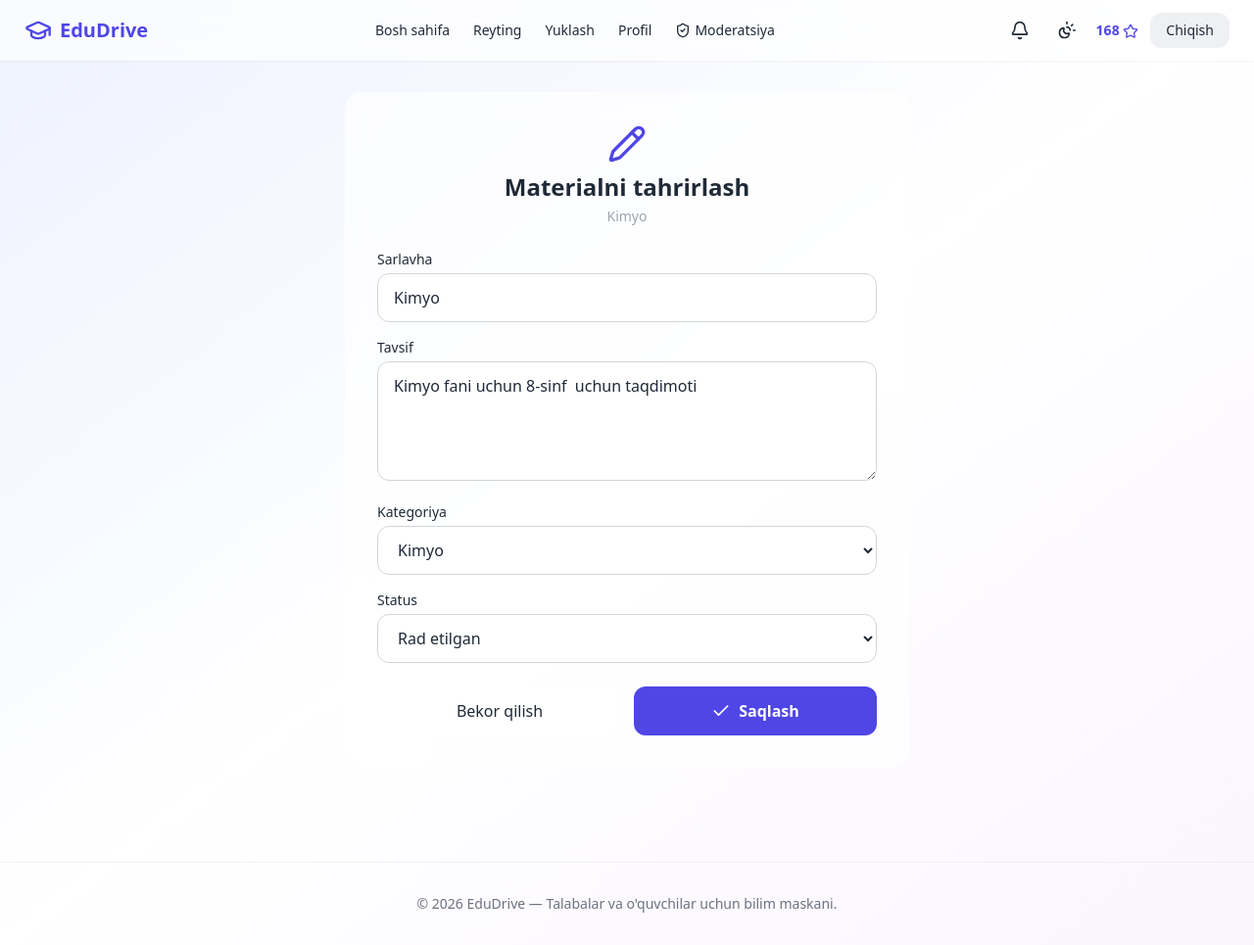
After one commit to Jamoliddin426/EduDrive, a Django app: a page that uses core/templates/base.html in a window 1280 px wide. The commit adds this page. Shown: the whole page at 98% size. Run offline with Django 5.2, Linux system fonts and the light colour scheme; a user stored in the database is signed in; data comes from the database, SQL or seed files in the repository; both versions use the stored data as it was after the commit; some libraries are stand-ins or nearby versions.

```diff
--- a/core/forms.py
+++ b/core/forms.py
@@ -6,7 +6,6 @@ Ro'yxatdan o'tish, kirish, fayl yuklash va sharh qoldirish uchun formalar.
 import io
 import random
 from django import forms
-from django.contrib.auth import get_user_model
 from django.contrib.auth.forms import UserCreationForm
 from django.core.files.base import ContentFile
 from django.utils import timezone
@@ -15,7 +14,6 @@ from django.utils.text import slugify
 from .models import CustomUser, Resource, Review, Category
 from .file_utils import sniff_file_type
 
-User = get_user_model()
 
 INPUT_CLASSES = (
     "w-full rounded-xl border border-gray-300 dark:border-gray-700 "
@@ -25,47 +23,27 @@ INPUT_CLASSES = (
 
 
 class RegisterForm(UserCreationForm):
-    email = forms.EmailField(
-        required=True,
-        label="E-mail pochta",
-        widget=forms.EmailInput(attrs={"placeholder": "example@mail.com"})
-    )
+    email = forms.EmailField(required=True)
     telegram_id = forms.CharField(
         required=False,
-        label="Telegram ID",
-        help_text="Ixtiyoriy: Telegram ID'ingizni kiriting.",
-        widget=forms.TextInput(attrs={"placeholder": " Masalan: 12345678"})
+        help_text="Ixtiyoriy: Telegram ID'ingizni kiriting yoki keyinroq botdan OTP orqali ulang."
     )
 
-    class Meta(UserCreationForm.Meta):
-        model = User
-        fields = ["username", "email"]
+    class Meta:
+        model = CustomUser
+        fields = ["username", "email", "password1", "password2"]
 
     def __init__(self, *args, **kwargs):
         super().__init__(*args, **kwargs)
-        for name, field in self.fields.items():
+        for field in self.fields.values():
             field.widget.attrs.update({"class": INPUT_CLASSES})
-            if name == "username":
-                field.widget.attrs.update({"placeholder": "Foydalanuvchi nomi"})
-
-    def clean_username(self):
-        username = self.cleaned_data.get("username")
-        if User.objects.filter(username=username).exists():
-            raise forms.ValidationError("Ushbu foydalanuvchi nomi (username) allaqachon band.")
-        return username
-
-    def clean_email(self):
-        email = self.cleaned_data.get("email")
-        if User.objects.filter(email=email).exists():
-            raise forms.ValidationError("Ushbu e-mail pochta bilan allaqachon ro'yxatdan o'tilgan.")
-        return email
 
     def clean_telegram_id(self):
         tg_id = self.cleaned_data.get("telegram_id")
         if tg_id:
             if not tg_id.isdigit():
                 raise forms.ValidationError("Telegram ID faqat raqamlardan iborat bo'lishi kerak.")
-            if User.objects.filter(telegram_id=tg_id).exists():
+            if CustomUser.objects.filter(telegram_id=tg_id).exists():
                 raise forms.ValidationError("Bu Telegram ID allaqachon boshqa hisobga ulangan.")
         return tg_id
 
@@ -91,6 +69,7 @@ class LoginForm(forms.Form):
 
 
 class TelegramLinkForm(forms.Form):
+    """Web-saytda mavjud foydalanuvchi hisobini Telegram bilan OTP orqali bog'lash uchun."""
     otp_code = forms.CharField(max_length=6, min_length=6)
 
     def clean_otp_code(self):
@@ -106,6 +85,25 @@ class TelegramLinkForm(forms.Form):
         user.otp_created_at = timezone.now()
         user.save(update_fields=["otp_code", "otp_created_at"])
         return code
+
+
+class ResourceEditForm(forms.ModelForm):
+    """Admin/moderator materialni saytda (Django admin'ga kirmasdan) tahrirlashi uchun."""
+
+    class Meta:
+        model = Resource
+        fields = ["title", "description", "category", "status"]
+        widgets = {
+            "title": forms.TextInput(attrs={"class": INPUT_CLASSES}),
+            "description": forms.Textarea(attrs={"class": INPUT_CLASSES, "rows": 4}),
+            "category": forms.Select(attrs={"class": INPUT_CLASSES}),
+            "status": forms.Select(attrs={"class": INPUT_CLASSES}),
+        }
+
+    def __init__(self, *args, **kwargs):
+        super().__init__(*args, **kwargs)
+        self.fields["category"].queryset = Category.objects.all().select_related("parent_category")
+        self.fields["category"].label_from_instance = lambda obj: str(obj)
 
 
 class ResourceUploadForm(forms.ModelForm):
@@ -149,10 +147,19 @@ class ResourceUploadForm(forms.ModelForm):
 
     def __init__(self, *args, **kwargs):
         super().__init__(*args, **kwargs)
+        # Modelda ba'zi maydonlar (description, file) admin panel uchun
+        # ixtiyoriy (blank=True) qilib belgilangan, lekin ODDIY FOYDALANUVCHI
+        # yuklash formasida hech biri tashlab ketilmasligi kerak.
         self.fields["title"].required = True
         self.fields["description"].required = True
         self.fields["file"].required = True
+        # Kategoriya maydoni ixtiyoriy — chunki foydalanuvchi ro'yxatdan
+        # tanlash o'rniga new_category orqali yangisini yozishi mumkin.
         self.fields["category"].required = False
+
+        # Barcha kategoriyalar (pastki kategoriyalar bilan birga) chiqishi,
+        # va ierarxiya aniq ko'rinishi uchun ("Ota → Bola") label_from_instance'ni
+        # o'zgartiramiz.
         self.fields["category"].queryset = Category.objects.all().select_related("parent_category")
         self.fields["category"].label_from_instance = lambda obj: str(obj)
 
@@ -209,7 +216,7 @@ class ResourceUploadForm(forms.ModelForm):
             ext_from_name = resource.file.name.split(".")[-1].lower()
             resource.file.seek(0)
             head = resource.file.read()
-            resource.file.seek(0)
+            resource.file.seek(0)  # o'qishdan keyin boshiga qaytaramiz — saqlash uchun kerak
             resource.file_type = sniff_file_type(head, fallback_ext=ext_from_name)
 
         if commit:
@@ -219,10 +226,15 @@ class ResourceUploadForm(forms.ModelForm):
         return resource
 
 
-DEMO_PREVIEW_PAGES = 5
+DEMO_PREVIEW_PAGES = 5  # yuklab olmasdan ko'rish uchun ochiladigan sahifalar soni
 
 
 def generate_pdf_preview(resource: Resource) -> bool:
+    """
+    PDF materialning birinchi DEMO_PREVIEW_PAGES sahifasidan iborat kichik
+    "demo" fayl yaratadi. Muvaffaqiyatli bo'lsa True, aks holda False qaytaradi
+    (masalan, fayl haqiqatda PDF bo'lmasa yoki buzilgan bo'lsa).
+    """
     try:
         from pypdf import PdfReader, PdfWriter
     except ImportError:
@@ -233,6 +245,7 @@ def generate_pdf_preview(resource: Resource) -> bool:
         data = resource.file.read()
 
         if not data.startswith(b"%PDF"):
+            # Fayl kengaytmasi "pdf" bo'lsa-da, haqiqiy mazmuni PDF emas
             return False
 
         reader = PdfReader(io.BytesIO(data))
@@ -251,6 +264,8 @@ def generate_pdf_preview(resource: Resource) -> bool:
         )
         return True
     except Exception:
+        # PDF buzilgan yoki himoyalangan bo'lsa, demo-previewsiz qoldiramiz —
+        # foydalanuvchi baribir to'liq faylni yuklab ola oladi.
         return False
     finally:
         resource.file.close()
--- a/core/templates/base.html
+++ b/core/templates/base.html
@@ -50,6 +50,10 @@
   ::-webkit-scrollbar { width: 8px; }
   ::-webkit-scrollbar-thumb { background: #a5b4fc; border-radius: 8px; }
 
+  /* Bildirishnoma paneli kabi joylarda qalin/g'alati skrollbar chiqmasligi uchun */
+  .no-scrollbar { scrollbar-width: none; -ms-overflow-style: none; }
+  .no-scrollbar::-webkit-scrollbar { display: none; }
+
   /* 5 yulduzli interaktiv reyting (radio inputlar yashirin, label'lar yulduz) */
   .star-rating input { position: absolute; opacity: 0; width: 0; height: 0; }
   .star-rating label {
@@ -95,7 +99,7 @@
           <i data-lucide="bell" class="w-4 h-4 sm:w-5 sm:h-5"></i>
           <span id="bell-badge" class="hidden absolute -top-1 -right-1 bg-red-500 text-white text-[10px] font-bold rounded-full w-4 h-4 flex items-center justify-center"></span>
         </button>
-        <div id="bell-dropdown" class="hidden absolute right-0 mt-2 w-72 sm:w-80 max-h-96 overflow-y-auto glass rounded-2xl shadow-xl p-3 z-50">
+        <div id="bell-dropdown" class="hidden fixed sm:absolute left-4 right-4 sm:left-auto sm:right-0 top-16 sm:top-auto sm:mt-2 sm:w-80 max-h-96 overflow-y-auto no-scrollbar bg-white/95 dark:bg-gray-900/95 backdrop-blur-md border border-gray-200/50 dark:border-gray-700/50 rounded-2xl shadow-2xl p-3 z-50">
           <p class="text-sm font-bold px-2 pb-2">Bildirishnomalar</p>
           <div id="bell-list" class="space-y-1"></div>
         </div>
@@ -118,7 +122,36 @@
           <span class="inline xs:hidden sm:hidden">Ro'yxat</span>
         </a>
       {% endif %}
+      <button id="mobile-menu-btn" class="md:hidden p-1.5 rounded-full hover:bg-gray-200/50 dark:hover:bg-gray-800/50 transition">
+        <i data-lucide="menu" class="w-5 h-5"></i>
+      </button>
     </div>
+  </div>
+
+  <!-- Mobil menyu (telefonda navbar o'rtasidagi havolalar shu yerda ko'rinadi) -->
+  <div id="mobile-menu" class="hidden md:hidden border-t border-gray-200/50 dark:border-gray-700/50 px-4 py-3 space-y-1">
+    <a href="{% url 'home' %}" class="block px-3 py-2.5 rounded-xl hover:bg-brand-50 dark:hover:bg-gray-800 font-medium transition">
+      <i data-lucide="home" class="w-4 h-4 inline mr-2"></i> Bosh sahifa
+    </a>
+    <a href="{% url 'leaderboard' %}" class="block px-3 py-2.5 rounded-xl hover:bg-brand-50 dark:hover:bg-gray-800 font-medium transition">
+      <i data-lucide="trophy" class="w-4 h-4 inline mr-2"></i> Reyting
+    </a>
+    {% if user.is_authenticated %}
+    <a href="{% url 'upload_resource' %}" class="block px-3 py-2.5 rounded-xl hover:bg-brand-50 dark:hover:bg-gray-800 font-medium transition">
+      <i data-lucide="upload-cloud" class="w-4 h-4 inline mr-2"></i> Yuklash
+    </a>
+    <a href="{% url 'profile' %}" class="block px-3 py-2.5 rounded-xl hover:bg-brand-50 dark:hover:bg-gray-800 font-medium transition">
+      <i data-lucide="user" class="w-4 h-4 inline mr-2"></i> Profil
+    </a>
+    {% if user.is_staff %}
+    <a href="{% url 'moderation_dashboard' %}" class="flex items-center justify-between px-3 py-2.5 rounded-xl hover:bg-brand-50 dark:hover:bg-gray-800 font-medium transition">
+      <span><i data-lucide="shield-check" class="w-4 h-4 inline mr-2"></i> Moderatsiya</span>
+      {% if pending_moderation_count %}
+      <span class="bg-red-500 text-white text-[10px] font-bold rounded-full w-4 h-4 flex items-center justify-center">{{ pending_moderation_count }}</span>
+      {% endif %}
+    </a>
+    {% endif %}
+    {% endif %}
   </div>
 </nav>
 
@@ -158,6 +191,17 @@
     root.classList.toggle('dark');
     localStorage.setItem('theme', root.classList.contains('dark') ? 'dark' : 'light');
   });
+
+  const mobileMenuBtn = document.getElementById('mobile-menu-btn');
+  const mobileMenu = document.getElementById('mobile-menu');
+  if (mobileMenuBtn) {
+    mobileMenuBtn.addEventListener('click', () => {
+      mobileMenu.classList.toggle('hidden');
+      const icon = mobileMenuBtn.querySelector('i');
+      icon.setAttribute('data-lucide', mobileMenu.classList.contains('hidden') ? 'menu' : 'x');
+      lucide.createIcons();
+    });
+  }
 
   {% if user.is_authenticated %}
   const bellBtn = document.getElementById('bell-btn');
--- /dev/null
+++ b/core/templates/resource_edit.html
@@ -0,0 +1,42 @@
+{% extends "base.html" %}
+{% block title %}Tahrirlash — {{ resource.title }}{% endblock %}
+
+{% block content %}
+<div class="max-w-xl mx-auto glass rounded-2xl p-8">
+  <div class="text-center mb-6">
+    <i data-lucide="pencil" class="w-10 h-10 mx-auto text-brand-600 mb-2"></i>
+    <h1 class="text-2xl font-bold">Materialni tahrirlash</h1>
+    <p class="text-sm text-gray-400 mt-1">{{ resource.title }}</p>
+  </div>
+
+  <form method="post" class="space-y-4">
+    {% csrf_token %}
+    <div>
+      <label class="block text-sm font-medium mb-1">Sarlavha</label>
+      {{ form.title }}
+    </div>
+    <div>
+      <label class="block text-sm font-medium mb-1">Tavsif</label>
+      {{ form.description }}
+    </div>
+    <div>
+      <label class="block text-sm font-medium mb-1">Kategoriya</label>
+      {{ form.category }}
+    </div>
+    <div>
+      <label class="block text-sm font-medium mb-1">Status</label>
+      {{ form.status }}
+    </div>
+
+    <div class="flex gap-3 pt-2">
+      <a href="{% url 'resource_detail' resource.slug %}"
+         class="flex-1 py-3 rounded-xl glass hover:bg-gray-100 dark:hover:bg-gray-800 font-medium text-center transition">
+        Bekor qilish
+      </a>
+      <button type="submit" class="flex-1 py-3 rounded-xl bg-brand-600 hover:bg-brand-700 text-white font-semibold transition flex items-center justify-center gap-2">
+        <i data-lucide="check" class="w-5 h-5"></i> Saqlash
+      </button>
+    </div>
+  </form>
+</div>
+{% endblock %}
--- a/core/urls.py
+++ b/core/urls.py
@@ -24,10 +24,13 @@ urlpatterns = [
     path("resource/<slug:slug>/preview/zip/<path:entry_name>/", views.resource_preview_zip_entry_view, name="resource_preview_zip_entry"),
     path("resource/<slug:slug>/bookmark/", views.toggle_bookmark_view, name="toggle_bookmark"),
     path("resource/<slug:slug>/moderate/", views.moderate_resource_view, name="moderate_resource"),
+    path("resource/<slug:slug>/edit/", views.resource_edit_view, name="resource_edit"),
+    path("resource/<slug:slug>/delete/", views.resource_delete_view, name="resource_delete"),
 
     # Upload & Profile
     path("upload/", views.upload_resource_view, name="upload_resource"),
     path("profile/", views.profile_view, name="profile"),
+    path("profile/reset-avatar/", views.reset_avatar_view, name="reset_avatar"),
 
     # Extra features
     path("leaderboard/", views.leaderboard_view, name="leaderboard"),
--- a/core/views.py
+++ b/core/views.py
@@ -27,7 +27,7 @@ from django.views.decorators.http import require_POST
 
 from .forms import (
     RegisterForm, LoginForm, TelegramLinkForm,
-    ResourceUploadForm, ReviewForm, SearchForm, ProfileEditForm,
+    ResourceUploadForm, ResourceEditForm, ReviewForm, SearchForm, ProfileEditForm,
 )
 from .models import CustomUser, Category, Resource, Review, Bookmark, Notification
 
@@ -47,11 +47,8 @@ def register_view(request):
             user.check_daily_streak()
             messages.success(request, "Xush kelibsiz! Ro'yxatdan muvaffaqiyatli o'tdingiz.")
             return redirect("home")
-        else:
-            messages.error(request, "Iltimos, shakldagi xatoliklarni to'g'rilang.")
     else:
         form = RegisterForm()
-
     return render(request, "register.html", {"form": form})
 
 
@@ -516,6 +513,64 @@ def notify_staff_new_pending_resource(resource: Resource):
 # PROFILE
 # ---------------------------------------------------------------------------
 @login_required
+def resource_edit_view(request, slug):
+    """Admin/moderator materialni saytda (Django admin'ga kirmasdan) tahrirlashi uchun."""
+    if not request.user.is_staff:
+        return HttpResponseForbidden("Bu sahifaga faqat moderatorlar kira oladi.")
+
+    resource = get_object_or_404(Resource, slug=slug)
+
+    if request.method == "POST":
+        form = ResourceEditForm(request.POST, instance=resource)
+        if form.is_valid():
+            was_approved_before = resource.status == Resource.Status.APPROVED
+            # eski holatni saqlab qolamiz (ball ikki marta berilib ketmasligi uchun)
+            old_status = Resource.objects.get(pk=resource.pk).status
+
+            updated_resource = form.save()
+
+            if updated_resource.status == Resource.Status.APPROVED and old_status != Resource.Status.APPROVED:
+                updated_resource.uploaded_by.add_points(5)
+                Notification.objects.create(
+                    user=updated_resource.uploaded_by,
+                    title="Materialingiz tasdiqlandi ✅",
+                    message=f"'{updated_resource.title}' materiali endi barchaga ko'rinadi. +5 ball qo'shildi!",
+                    link=reverse("resource_detail", kwargs={"slug": updated_resource.slug}),
+                )
+
+            messages.success(request, "Material muvaffaqiyatli yangilandi!")
+            return redirect("resource_detail", slug=updated_resource.slug)
+    else:
+        form = ResourceEditForm(instance=resource)
+
+    return render(request, "resource_edit.html", {"form": form, "resource": resource})
+
+
+@login_required
+@require_POST
+def resource_delete_view(request, slug):
+    """Admin/moderator materialni saytda (Django admin'ga kirmasdan) o'chirishi uchun."""
+    if not request.user.is_staff:
+        return HttpResponseForbidden("Bu sahifaga faqat moderatorlar kira oladi.")
+
+    resource = get_object_or_404(Resource, slug=slug)
+    title = resource.title
+    resource.delete()
+    messages.success(request, f"'{title}' materiali o'chirildi.")
+    return redirect("home")
+
+
+@login_required
+@require_POST
+def reset_avatar_view(request):
+    """Foydalanuvchi avatarini standart (default) rasmga qaytaradi."""
+    request.user.avatar = "avatars/default.png"
+    request.user.save(update_fields=["avatar"])
+    messages.success(request, "Avatar standart holatga qaytarildi.")
+    return redirect("profile")
+
+
+@login_required
 def profile_view(request):
     if request.method == "POST":
         edit_form = ProfileEditForm(request.POST, request.FILES, instance=request.user)
```
Also changed, not shown: core/templates/detail.html (+33 -0 lines), core/templates/profile.html (+9 -0 lines), db.sqlite3 (added).
